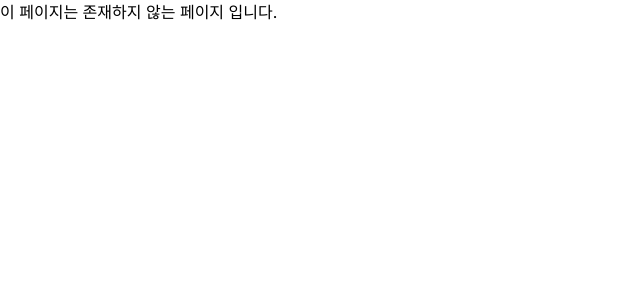
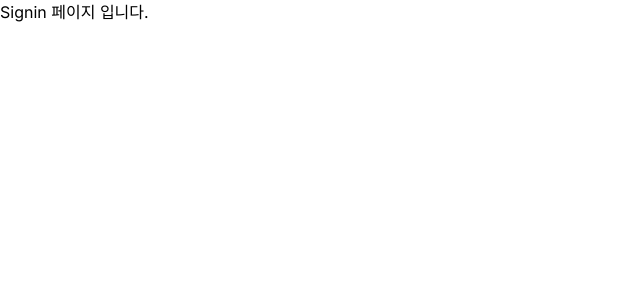
Before and after one commit to AkoIsCat/Monyang-i, a Next.js app: page /signin in a window 1280 px wide. Before the commit this address had no page. Shown: the top 300 px of the page, without its empty margins (0-640 px from the left). Built offline with nearby package versions, Linux system fonts and the light colour scheme.

Commit message:
Feat: 로그인 페이지 추가

```diff
--- /dev/null
+++ b/src/app/(beforeLogin)/signin/page.tsx
@@ -0,0 +1,5 @@
+const SigninPage = () => {
+  return <div>Signin 페이지 입니다.</div>;
+};
+
+export default SigninPage;
```
